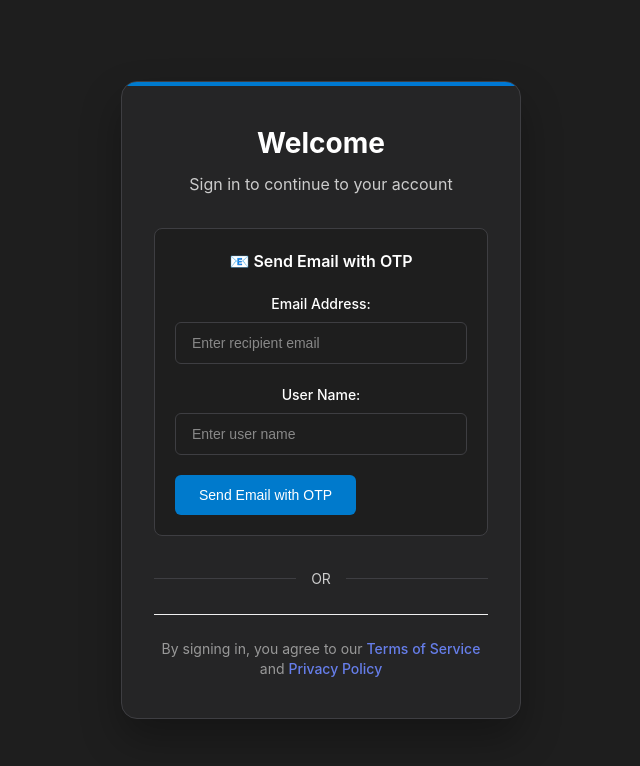
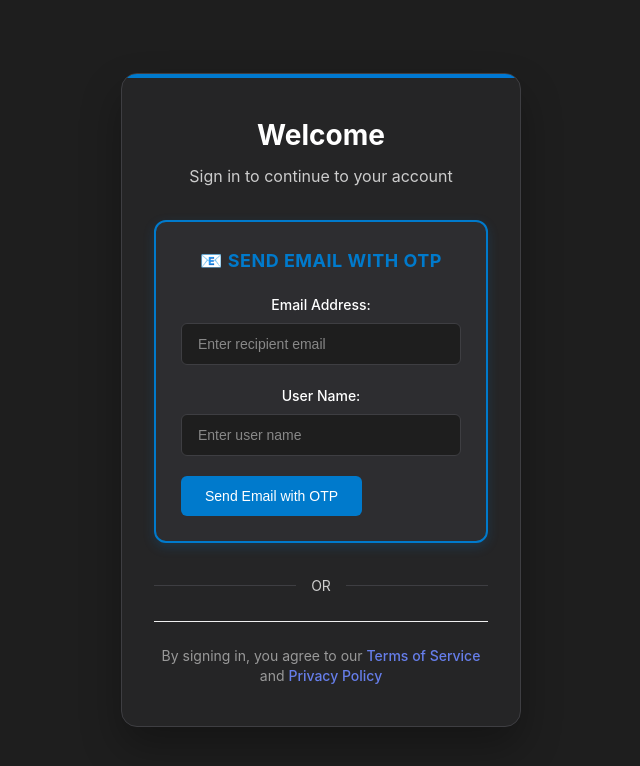
Before and after one commit to AAAxis/google-0-auth, a React (Create React App) app: page / in a window 1280 px wide. Shown: the top 766 px of the page, without its empty margins (319-959 px from the left). Built offline with nearby package versions, Linux system fonts and the light colour scheme; the HTML template or start-up script is replaced by a standard one.

Commit message:
style: make email form more prominent and visible
- Added blue border and shadow to email form section
- Made email form header larger and more prominent
- Improved contrast and visibility

```diff
--- a/src/App.css
+++ b/src/App.css
@@ -421,18 +421,21 @@ button:focus,
 /* Email Form Styles */
 .email-form-section {
   margin-bottom: 30px;
-  padding: 20px;
-  background: #1e1e1e;
-  border-radius: 8px;
-  border: 1px solid #3e3e42;
+  padding: 25px;
+  background: #2d2d30;
+  border-radius: 12px;
+  border: 2px solid #007acc;
+  box-shadow: 0 4px 12px rgba(0, 122, 204, 0.2);
 }
 
 .email-form-section h4 {
-  color: #ffffff;
-  font-size: 16px;
-  font-weight: 600;
-  margin-bottom: 15px;
+  color: #007acc;
+  font-size: 18px;
+  font-weight: 700;
+  margin-bottom: 20px;
   text-align: center;
+  text-transform: uppercase;
+  letter-spacing: 0.5px;
 }
 
 .email-form {
```
